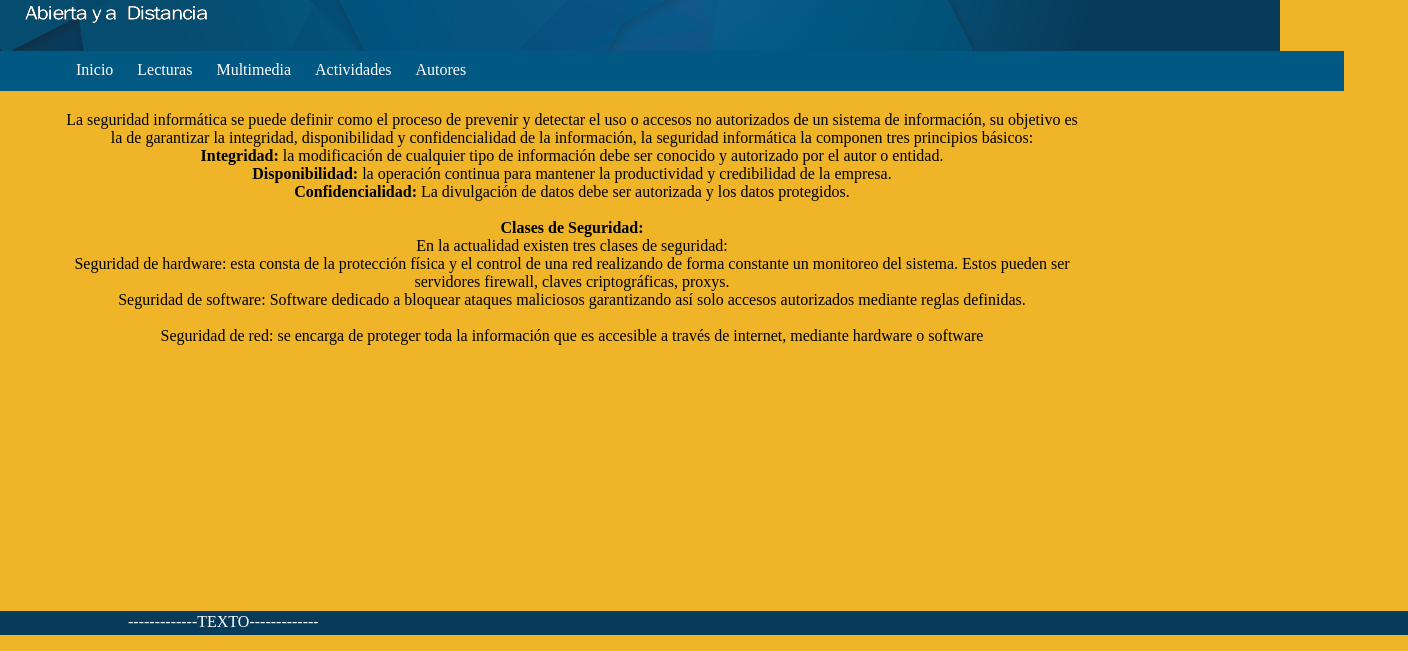
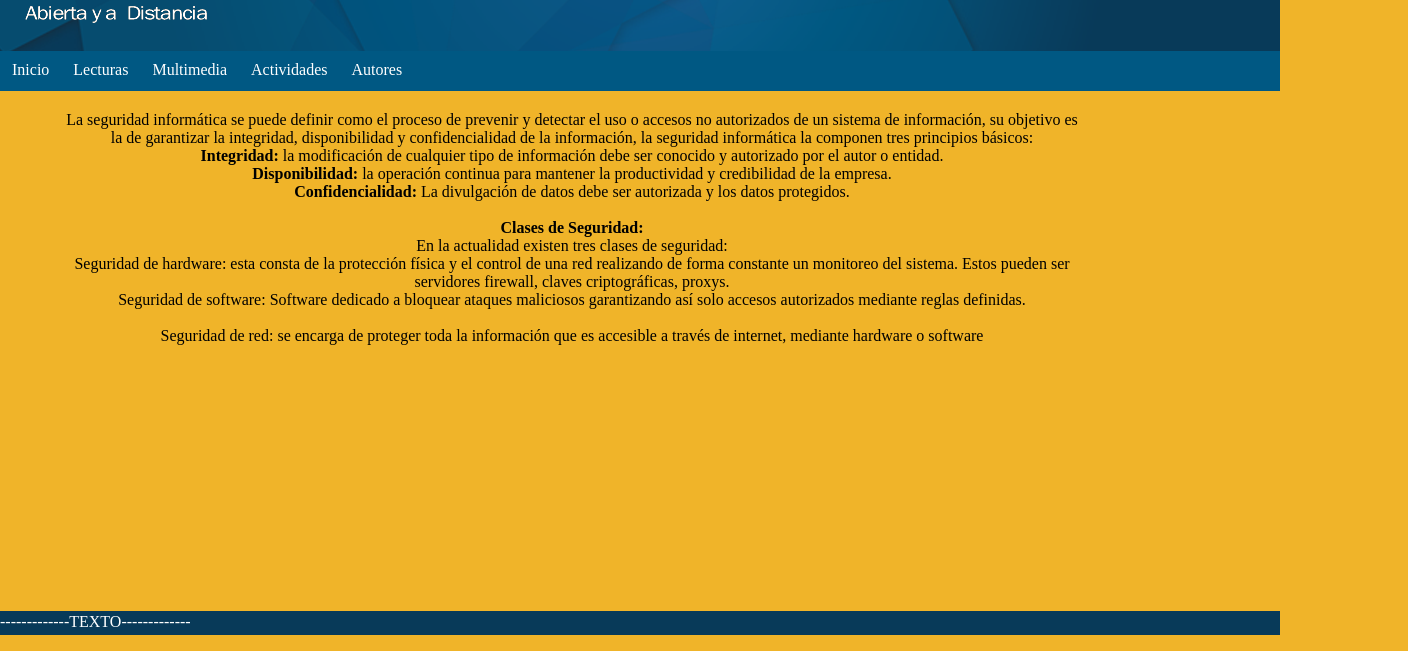
Before and after one commit to munrraa/UNAD_Fase3_OVI, a plain HTML site: page index.html in a window 1280 px wide. Shown: the part 149-800 px from the top of the page, 1408 px wide, since content can reach past the window. Drawn offline with Linux system fonts and the light colour scheme.

Commit message:
Add files via upload

```diff
--- a/css/base.css
+++ b/css/base.css
@@ -6,7 +6,6 @@ background-color: #005883;
 	width: 100%;
 	top: 200px;
 	left: 0px;
-	padding-left: 5%;
 	font-style: normal;
 	position: absolute;
 	color: #ffffff;
@@ -33,7 +32,6 @@ background-color: #083a59;
 	position: absolute;
 	bottom: 2%;
 	left: 0px;
-	padding-left: 10%;
 	padding-top: 2px;
 	padding-bottom: 2px;
 	width: 100%;
```
